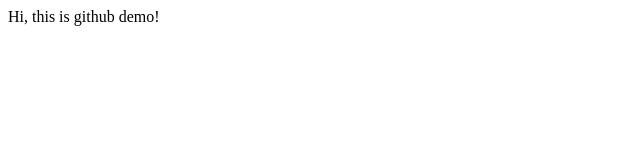
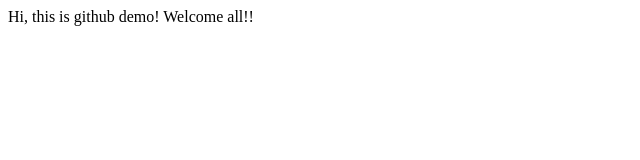
Before and after one commit to KaruParker/git-demo, a plain HTML site: page index.html in a window 1280 px wide. Shown: the whole page, without its empty margins (0-640 px from the left). Drawn offline with Linux system fonts and the light colour scheme.

Commit message:
second commit

```diff
--- a/index.html
+++ b/index.html
@@ -7,6 +7,6 @@
     <title>Document</title>
 </head>
 <body>
-    <hi>Hi, this is github demo!</hi>
+    <hi>Hi, this is github demo! Welcome all!!</hi>
 </body>
 </html>
```
